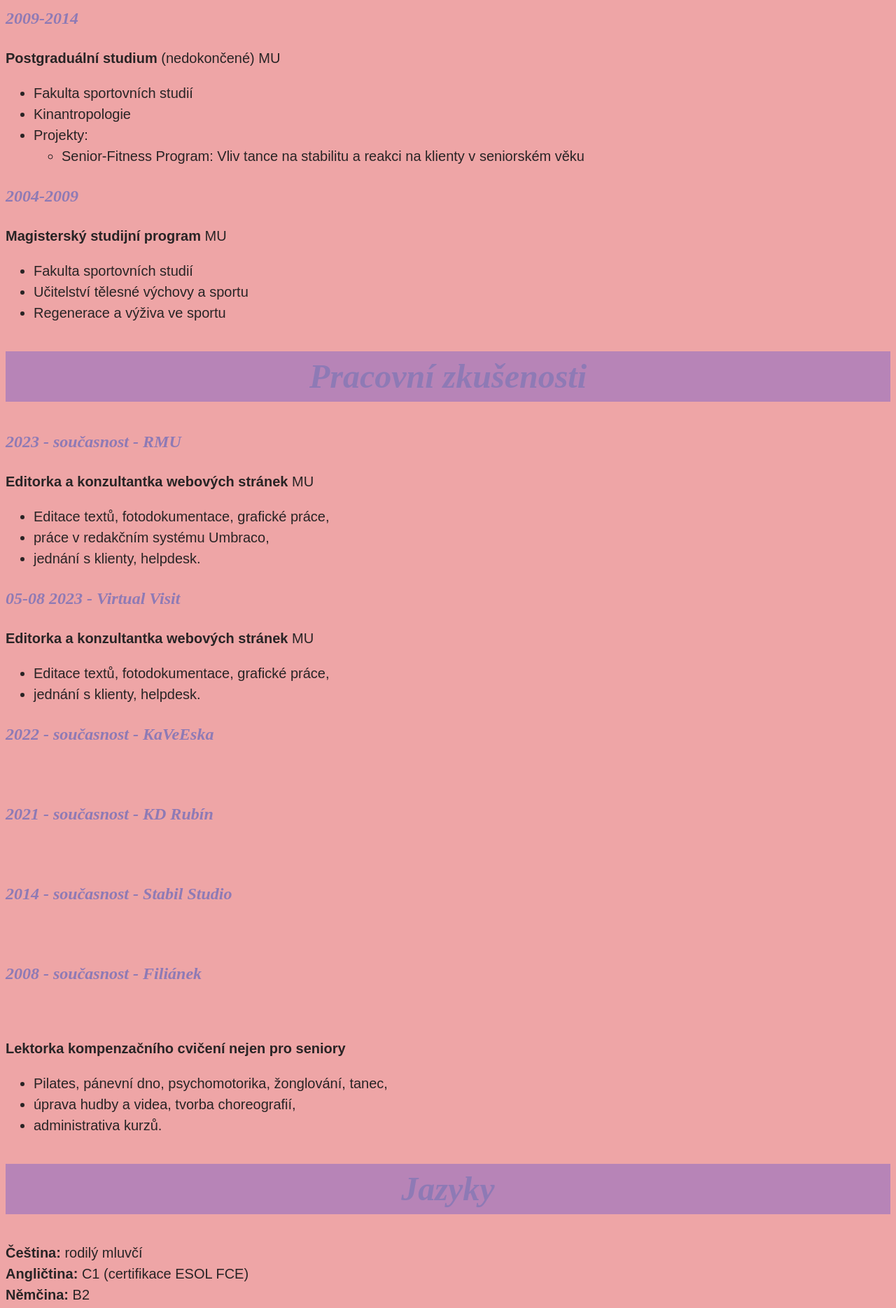
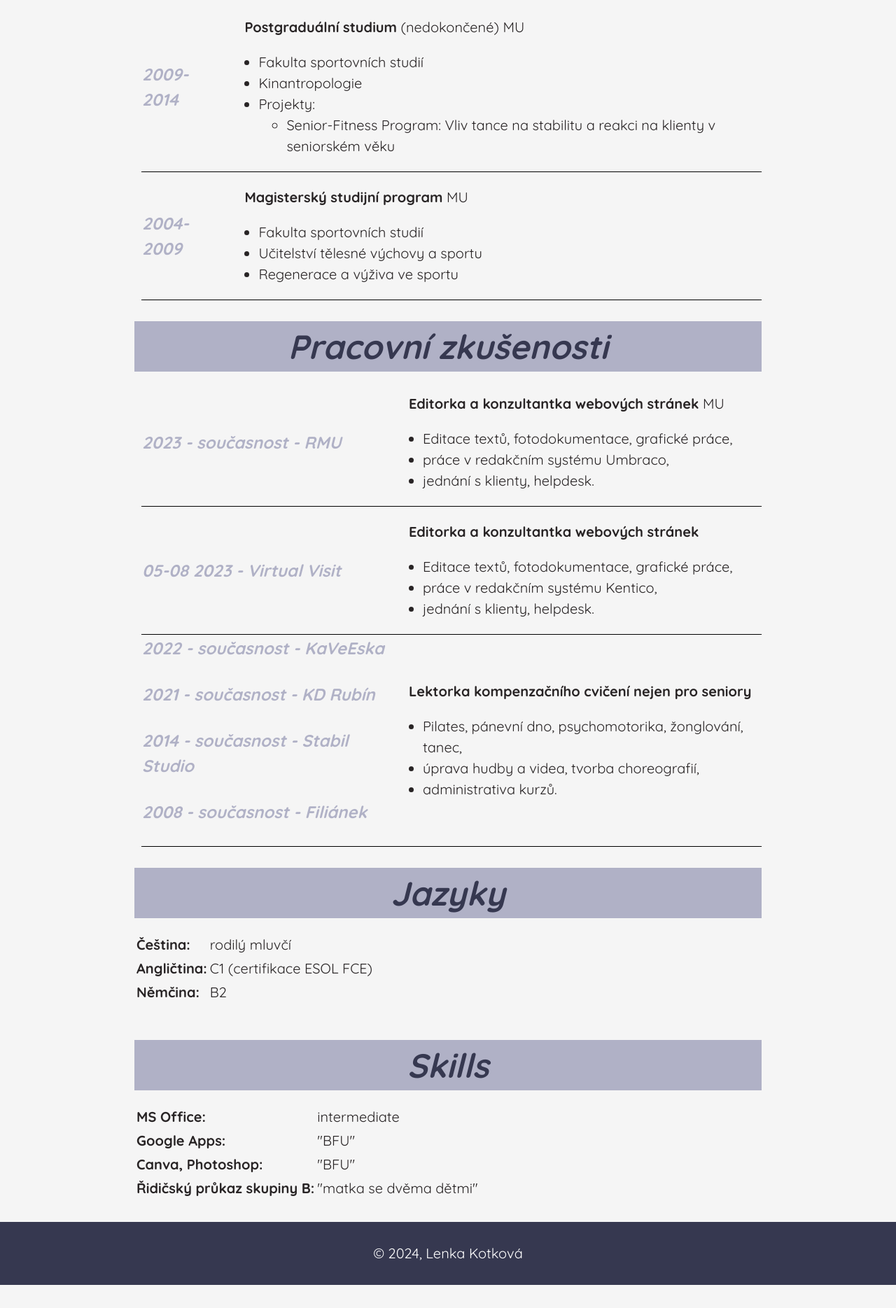
Before and after one commit to LenkaKotkova/zivotopis, a plain HTML site: page index.html in a window 1280 px wide. Shown: the part 931-2800 px from the top of the page at 70% size. After the commit the page ends 2767 px from the top, so only its background shows below. Drawn offline with Linux system fonts and the light colour scheme.

Commit message:
dokonceni editace

```diff
--- a/index.html
+++ b/index.html
@@ -5,6 +5,7 @@
     <meta name="viewport" content="width=device-width, initial-scale=1.0">
     <meta http-equiv="X-UA-Compatible" content="ie=edge">
     <title>Lenčin životopis</title>
+    <link href="https://fonts.googleapis.com/css2?family=Quicksand:wght@300..700&family=Raleway:ital,wght@0,100..900;1,100..900&family=Roboto:wght@500&display=swap" rel="stylesheet">
 
     <link rel="stylesheet" href="style.css">
 </head>
@@ -16,14 +17,22 @@
         <h1>Lenka Kotková</h1>
   </header>
 
+  <!-- Menu -->
+  <ul class="menu">
+    <li><a href="#kontakt">Kontakt</a></li>
+    <li><a href="#vzdelani">Vzdělání</a></li>
+    <li><a href="#zkusenosti">Pracovní zkušenosti</a></li>
+    <li><a href="#jazyky">Jazyky</a></li>
+    <li><a href="#skills">Skills</a></li>
+  </ul>
 
     <!-- Sekce Kontakt-->
-  <section class="kontakt">
+  <section class="kontakt" id="kontakt">
     <h2>Kontakt</h2>
 
-    <img src="Lenka.jpg" alt="foto Lenky Kotkové">
+    <img class="foto-kontakt" src="Lenka.jpg" alt="foto Lenky Kotkové">
 
-    <p>Brno, Česká Republika  <br>
+    <p class="adresa">Brno, Česká Republika  <br>
         tel.: + 420 605 961 092 <br>
         e-mail: <a href="mailto:lenka.nejedla@gmail.com">lenka.nejedla"zavináč"gmail.com</a> <br>
         LinkedIn: <a href="https://www.linkedin.com/in/lenka-kotkov%C3%A1-70ab9672">Lenka Kotková</a> <br>
@@ -33,12 +42,13 @@
 
 
     <!-- Sekce Vzdělání -->
-  <section class="vzdelani">
+  <section class="vzdelani" id="vzdelani">
     <h2>Vzdělání</h2>
 
-   <h3> 2009-2014</h3>
-   <p>
-    <b>Postgraduální studium</b> (nedokončené) MU <br>
+   <table class="tabulka">
+    <tr>
+        <td><h3>2009-2014</h3></td>
+        <td class="tabulka"><p class="odsazeni"><b>Postgraduální studium</b> (nedokončené) MU</p>
           <ul>
             <li>Fakulta sportovních studií</li>
             <li>Kinantropologie</li>
@@ -48,79 +58,116 @@
                 </ul>
             </li>
           </ul>
-   </p>
-   <h3> 2004-2009</h3>
-   <p>
-    <b>Magisterský studijní program</b> MU <br>
+        </td>
+    </tr>
+    <tr>
+      <td><h3>2004-2009</h3></td>
+      <td class="tabulka"><p class="odsazeni"><b>Magisterský studijní program</b> MU </p>
         <ul>
           <li>Fakulta sportovních studií</li>
           <li>Učitelství tělesné výchovy a sportu</li>
           <li>Regenerace a výživa ve sportu</li>
         </ul>
-   </p>
+      </td>
+    </tr>
+  </table>
 
   </section>
 
 
     <!-- Sekce Pracovní zkušenosti -->
-  <section class="zkusenosti">
+  <section class="zkusenosti" id="zkusenosti">
     <h2>Pracovní zkušenosti</h2>
-    <h3> 2023 - současnost - <i>RMU</i></h3>
-    <p>
-     <b>Editorka a konzultantka webových stránek</b> MU <br>
+
+    <table class="tabulka">
+      <tr>
+          <td><h3> 2023 - současnost - <i>RMU</i></h3></td>
+          <td class="tabulka"><p class="odsazeni"><b>Editorka a konzultantka webových stránek</b> MU </p>
             <ul>
                 <li>Editace textů, fotodokumentace, grafické práce,</li>
                 <li>práce v redakčním systému Umbraco,</li>
                 <li>jednání s klienty, helpdesk.</li>
             </ul>
-    </p>
-    <h3> 05-08 2023 - <i>Virtual Visit</i></h3>
-    <p>
-     <b>Editorka a konzultantka webových stránek</b> MU <br>
+          </td>
+      </tr>
+      <tr>
+        <td><h3> 05-08 2023 - <i>Virtual Visit</i></h3></td>
+        <td class="tabulka"><p class="odsazeni"><b>Editorka a konzultantka webových stránek</b></p>
           <ul>
               <li>Editace textů, fotodokumentace, grafické práce,</li>
+              <li>práce v redakčním systému Kentico,</li>
               <li>jednání s klienty, helpdesk.</li>
           </ul>
-    </p>
-    <p>
-        <h3> 2022 - současnost - <i>KaVeEska</i></h3><br>
-        <h3> 2021 - současnost - <i>KD Rubín</i></h3><br>
-        <h3> 2014 - současnost - <i>Stabil Studio</i></h3><br>
-        <h3> 2008 - současnost - <i>Filiánek</i></h3><br>
-    </p>
-    <p>
-        <b>Lektorka kompenzačního cvičení nejen pro seniory</b> <br>
+        </td>
+    </tr>
+    <tr>
+      <td><h3 class="soucasnost"> 2022 - současnost - <i>KaVeEska</i></h3><br>
+        <h3 class="soucasnost"> 2021 - současnost - <i>KD Rubín</i></h3><br>
+        <h3 class="soucasnost"> 2014 - současnost - <i>Stabil Studio</i></h3><br>
+        <h3 class="soucasnost"> 2008 - současnost - <i>Filiánek</i></h3><br>
+      </td>
+      <td class="tabulka"><p class="odsazeni"><b>Lektorka kompenzačního cvičení nejen pro seniory</b></p>
         <ul>
           <li>Pilates, pánevní dno, psychomotorika, žonglování, tanec,</li>
           <li>úprava hudby a videa, tvorba choreografií,</li>
           <li>administrativa kurzů.</li>
         </ul>
-    </p>
+      </td>
+  </tr>
+    </table>
 
 
   </section>
 
     <!-- Sekce Jazyky -->
-  <section class="jazyky">
+  <section class="jazyky" id="jazyky">
     <h2>Jazyky</h2>
 
      <p>
-        <b>Čeština:</b> rodilý mluvčí<br>
-        <b>Angličtina:</b> C1 (certifikace ESOL FCE)<br>
-        <b>Němčina:</b> B2<br>
+
+        <table>
+          <tr>
+              <th class="tabulkaB">Čeština:</th>
+              <td class="tabulkaB">rodilý mluvčí</td>
+          </tr>
+          <tr>
+              <th class="tabulkaB">Angličtina:</th>
+              <td class="tabulkaB">C1 (certifikace ESOL FCE)</td>
+          </tr>
+          <tr>
+              <th class="tabulkaB">Němčina:</th>
+              <td class="tabulkaB">B2</td>
+          </tr>
+        </table>
+
     </p>
 
   </section>
 
 
     <!-- Sekce Skills -->
-    <section class="skills">
+    <section class="skills" id="skills">
         <h2>Skills</h2>
 
          <p>
-            <b>MS Office:</b> intermediate<br>
-            <b>Google Apps, Canva, Photoshop</b><br>
-            <b>Řidičský průkaz skupiny B</b><br>
+            <table>
+              <tr>
+                  <th class="tabulkaB" >MS Office:</th>
+                  <td class="tabulkaB">intermediate</td>
+              </tr>
+              <tr>
+                  <th class="tabulkaB">Google Apps:</th>
+                  <td class="tabulkaB">"BFU"</td>
+              </tr>
+              <tr>
+                <th class="tabulkaB">Canva, Photoshop:</th>
+                <td class="tabulkaB">"BFU"</td>
+            </tr>
+              <tr>
+                  <th class="tabulkaB">Řidičský průkaz skupiny B:</th>
+                  <td class="tabulkaB">"matka se dvěma dětmi"</td>
+              </tr>
+            </table>
         </p>
 
          </section>
--- a/style.css
+++ b/style.css
@@ -1,40 +1,53 @@
 body {
     color: #282425;
-    background-color: #EEA5A6;
-    font-family: 'Raleway', sans-serif;
+    background-color: whitesmoke;
+    font-family: "Quicksand", sans-serif;
     font-size: 20px;
     line-height: 1.5;
+    margin: 0;
 }
+
 
 h1,
 h2,
 h3,
 a {
-    color: #8E7AB5;
+    color: #363850;
 }
 
 h1,
 h2,
 h3 {
-    font-family: 'Playfair Display', serif;
+    font-family: "Quicksand",'Playfair Display', serif;
     font-style: italic;
 }
 
 h1 {
     font-size: 80px;
     text-align: center;
+    margin: 0;
+    color: white;
+    text-shadow: 0 3px 10px rgba(0,0,0,7)
 
 }
 
 h2 {
     font-size: 48px;
     text-align: center;
-    background-color: #B784B7;
-}
+    background-color: #b0b1c6;
+    margin: 10px 0;
+    padding: 0;
+   }
 
 h3 {
     font-size: 24px;
-    font
+    margin: 0;
+    color: #b0b1c6;
+}
+
+.soucasnost {
+    margin 0;
+    padding: 0;
 }
 
 a {
@@ -49,11 +62,83 @@ a {
 
 }
 
+.adresa {
+    margin-top: 100px
+}
+
 .paticka {
-    background-color: #8E7AB5;
+    background-color: #363850;
     color: white;
     text-align: center;
+    padding: 10px 0;
 }
+
+.foto-kontakt {
+    width: 200px;
+    border-radius: 50px 50px 50px 50px;
+    float: left;
+    margin: 0 30px 30px 0;
+}
+
+
+th,
+td {
+    text-align: left;
+    border-bottom: 1px solid black;
+}
+
+.tabulka {
+    padding-left: 10px;
+    border-spacing: 0px;
+}
+
+.tabulkaB {
+
+    border-spacing: 0px;
+    border-bottom: 0;
+}
+
+section {
+    padding: 10px 15%;
+    overflow:auto;
+}
+
+.hlavicka {
+    padding: 150px 30px;
+    background-image: url(U_rybniku.jpg);
+    background-repeat: no-repeat;
+    background-position: center;
+    background-size: cover;
+}
+
+.menu {
+    margin: 0;
+    padding: 0;
+    text-align:center;
+    background-color: #363850;
+}
+
+.menu li {
+display: inline-block;
+}
+
+.menu a {
+    display: inline-block;
+    color: white;
+    text-decoration: none;
+    padding: 20px 30px;
+}
+
+.menu a:hover,
+.menu a:focus,
+.menu a:active {
+    background-color: #797b8a;
+}
+
+.odsazeni {
+    margin-left: 20px;
+}
+
 
 /*
 font-family: 'Raleway', sans-serif;
```
Also changed, not shown: 1 other file. Lines whose indentation alone changed are shown as unchanged.
